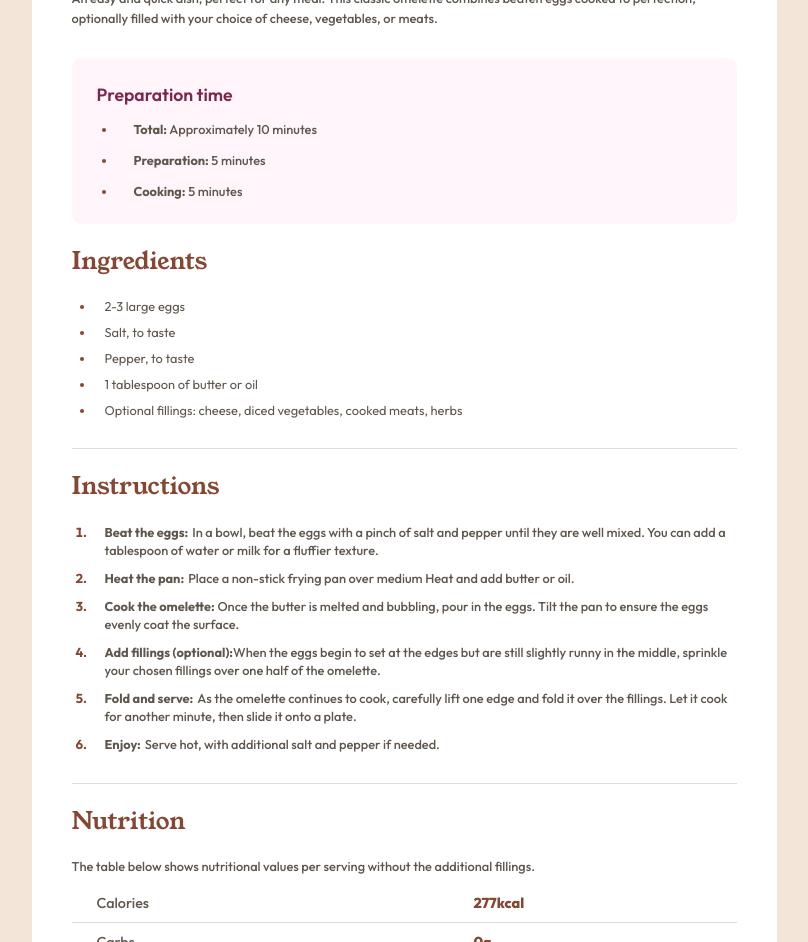
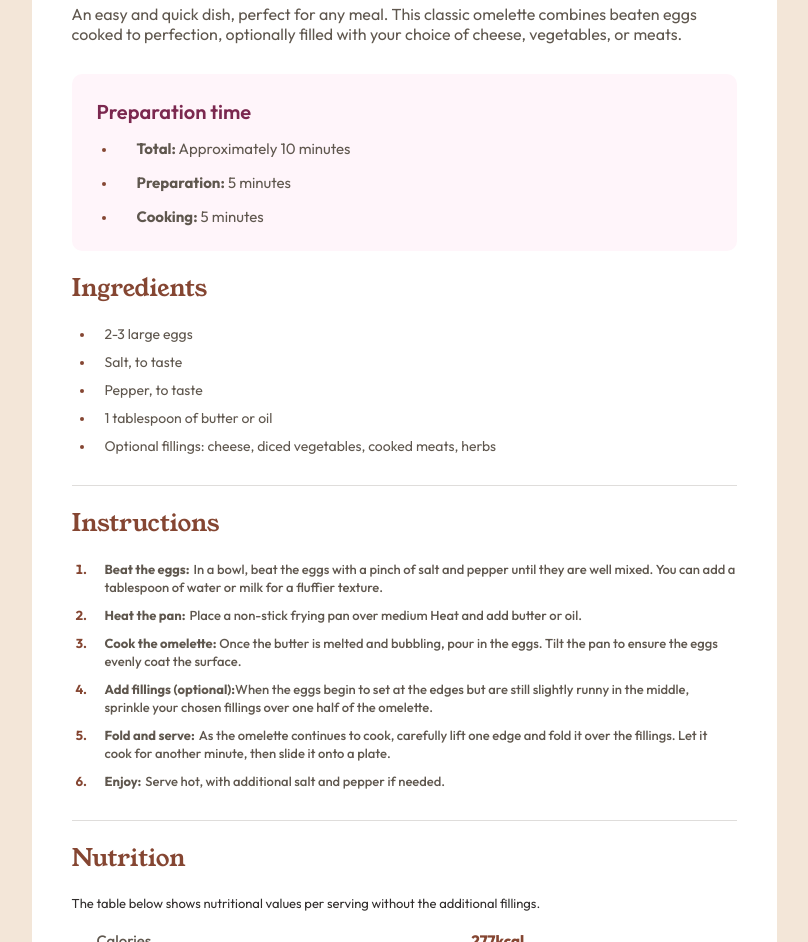
Before and after one commit to harsh-mohan-99/Recipe-page, a plain HTML site: page index.html in a window 1280 px wide. Shown: the part 571-1513 px from the top of the page, without its empty margins (236-1044 px from the left). Drawn offline with Linux system fonts and the light colour scheme.

Commit message:
Update index.html

```diff
--- a/index.html
+++ b/index.html
@@ -47,18 +47,15 @@
 
     h1 {
       font-family: young-serif;
-      font-size: 1.8em;
+      font-size: 40px;
       margin-top: 30px;
       color: hsl(24, 5%, 18%);
-      font-weight: 500;
+      font-weight: 400;
     }
 
     p.intro {
       font-family: Outfit-variable;
       margin-top: 20px;
-      font-size: .8rem;
-      font-weight: 500;
-      line-height: 20px;
       color: hsl(30, 10%, 34%);
     }
 
@@ -71,7 +68,7 @@
 
     span.time-head {
       font-family: outfit-variable;
-      font-size: 1.1rem;
+      font-size: 20px;
       font-weight: 600;
       color: hsl(332, 51%, 32%);
     }
@@ -79,17 +76,17 @@
     ul.time {
       padding: 0px 20px;
       font-family: outfit-variable;
-      font-size: .8rem;
+      font-size: 15px;
       font-weight: 400;
     }
 
     ul.time li {
       margin-top: 15px;
-      padding-left: 17px;
+      padding-left: 20px;
     }
 
     li::marker {
-      font-size: .8rem;
+      font-size: 13px;
       color: hsl(14, 45%, 36%);
     }
 
@@ -101,7 +98,6 @@
     span#pinfo {
       font-family: outfit-variable;
       color: hsl(30, 10%, 34%);
-      font-weight: 500;
     }
 
     h2 {
@@ -117,7 +113,7 @@
       margin: 20px 0px;
       border-bottom: 1px solid hsla(32, 10%, 34%, 0.20);
       font-family: Outfit-variable;
-      font-size: .8rem;
+      font-size: 14px;
       color: hsl(30, 10%, 34%);
     }
 
@@ -147,22 +143,21 @@
     span#ihead {
       font-family: Outfit-variable;
       color: hsl(30, 10%, 34%);
-      font-size: .8rem;
+      font-size: 13px;
     }
 
     span#iinfo {
       font-family: Outfit-variable;
       color: hsl(30, 10%, 34%);
-      font-size: .8rem;
+      font-size: 13px;
       font-weight: 500;
     }
 
     p.info {
       margin-top: 20px;
-      color: hsl(30, 10%, 34%);
+      color: hsl(24, 5%, 18%);
       font-family: Outfit-variable;
-      font-size: .8rem;
-      font-weight: 500;
+      font-size: 13px;
     }
 
     table {
@@ -184,7 +179,7 @@
       border: none;
     }
     span#heading {
-      font-size: .9rem;
+      font-size: 15px;
       font-family: Outfit-variable;
       color: hsl(30, 10%, 34%);
       padding-left: 25px;
@@ -193,7 +188,7 @@
 
     span#data {
       font-family: Outfit-variable;
-      font-size: .9rem;
+      font-size: 15px;
       color: hsl(14, 45%, 36%);
       font-weight: 800;
     }
@@ -213,7 +208,6 @@
         border-radius: 0px;
         padding: 0px;
         margin: 0;
-
       }
       img{
         width: 100%;
@@ -221,7 +215,6 @@
       }
       div.responsive{
         padding: 0px 25px;
-        padding-bottom: 20px;
       }
     }
   </style>
```
